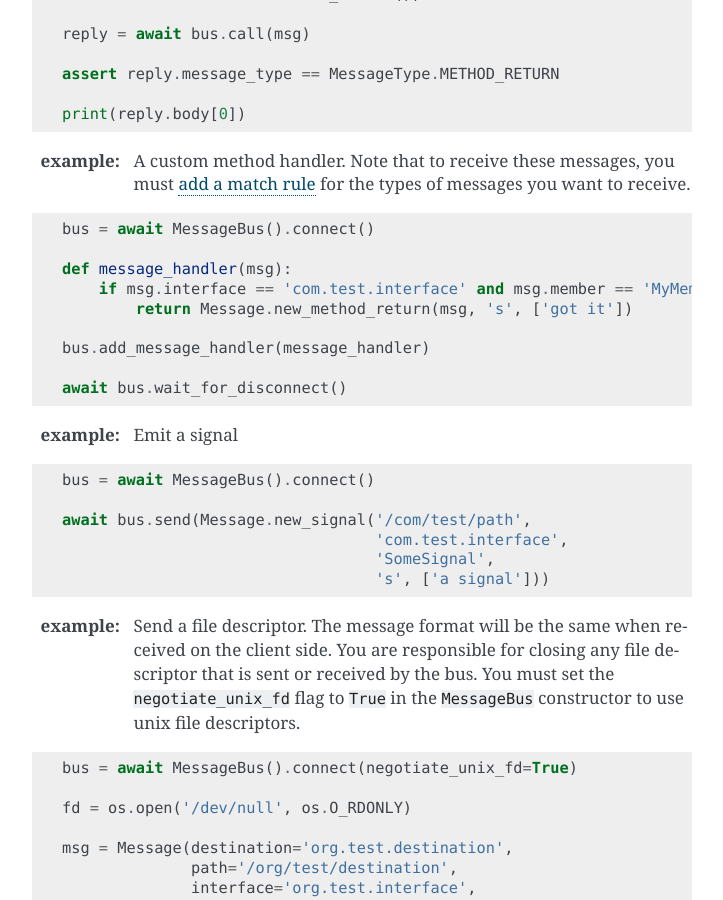
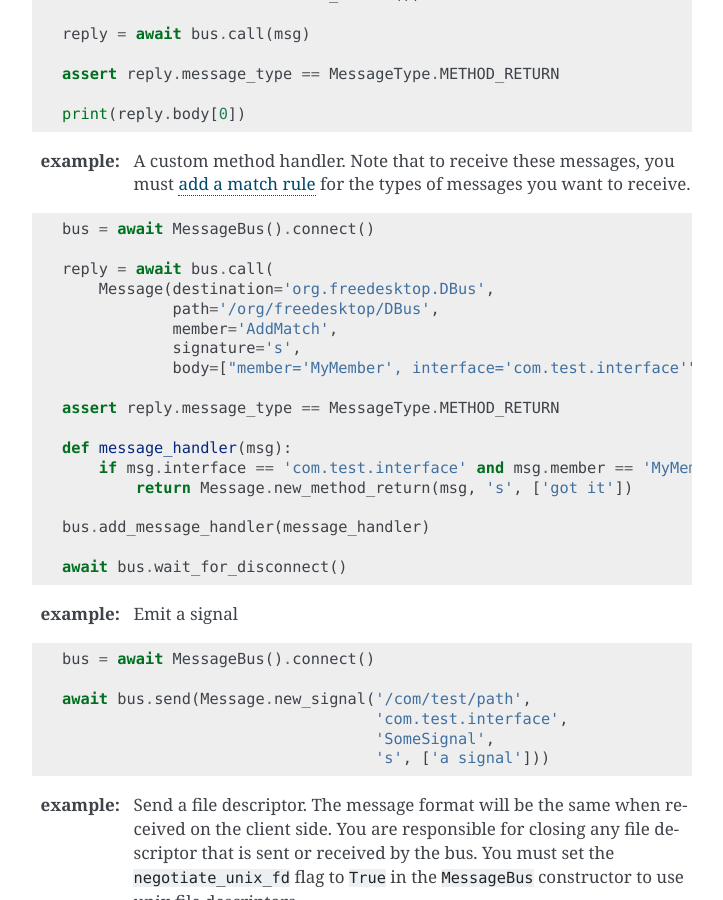
Before and after one commit to altdesktop/python-dbus-next, a Sphinx documentation site: the page built from docs/low-level-interface/index.rst, in a window 1280 px wide and 900 px high, scrolled down 856 px. Shown: the whole window, without its empty margins (388-1111 px from the left). Built offline with Sphinx 7.4.7, drawn with Linux system fonts in a browser that asks for light colours.

Commit message:
Document AddMatch in message reply handler example
fixes #76

```diff
--- a/docs/low-level-interface/index.rst
+++ b/docs/low-level-interface/index.rst
@@ -49,6 +49,15 @@ Mixed use of the low and high level interfaces on the same bus connection is not
 
     bus = await MessageBus().connect()
 
+    reply = await bus.call(
+        Message(destination='org.freedesktop.DBus',
+                path='/org/freedesktop/DBus',
+                member='AddMatch',
+                signature='s',
+                body=["member='MyMember', interface='com.test.interface'"]))
+
+    assert reply.message_type == MessageType.METHOD_RETURN
+
     def message_handler(msg):
         if msg.interface == 'com.test.interface' and msg.member == 'MyMember':
             return Message.new_method_return(msg, 's', ['got it'])
```
